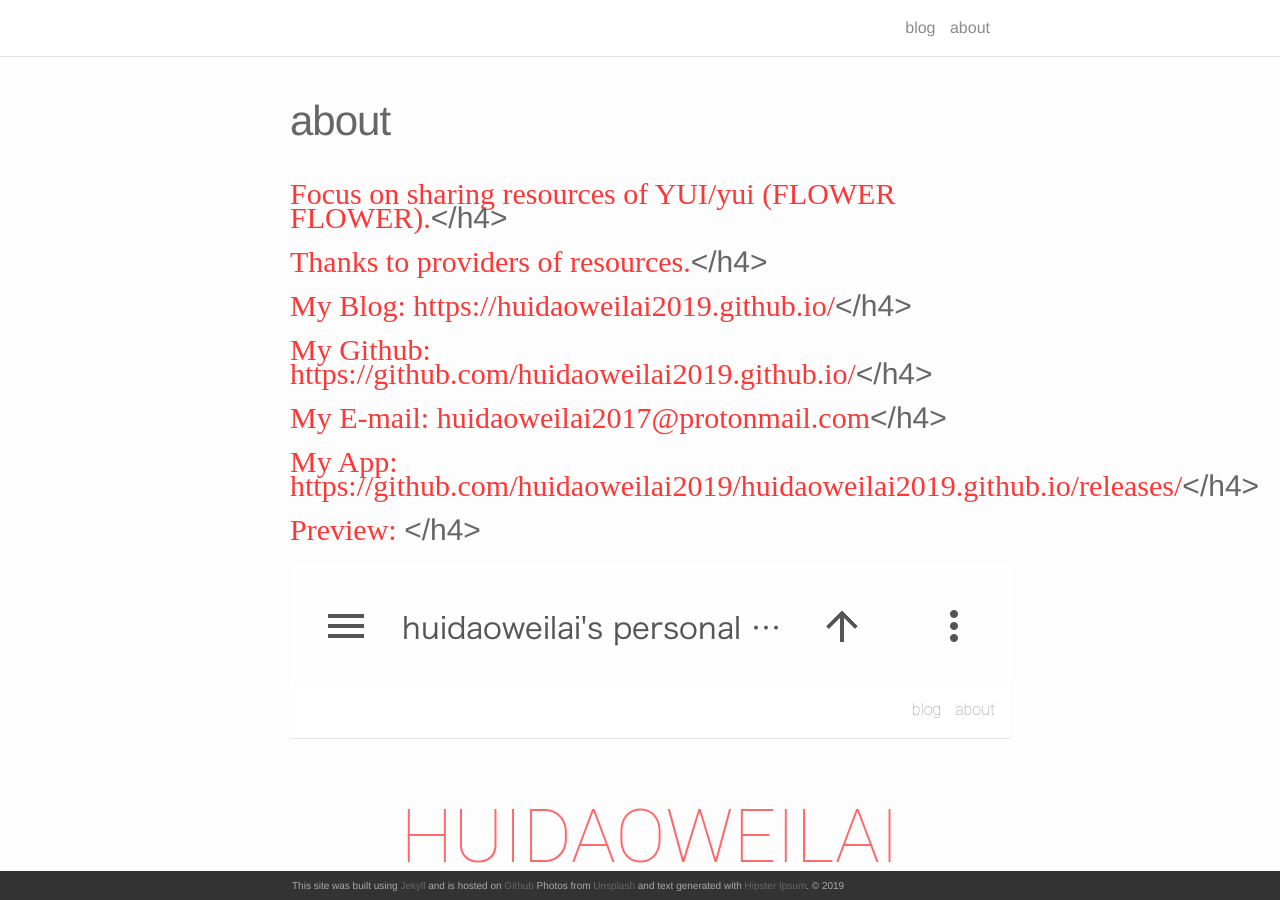
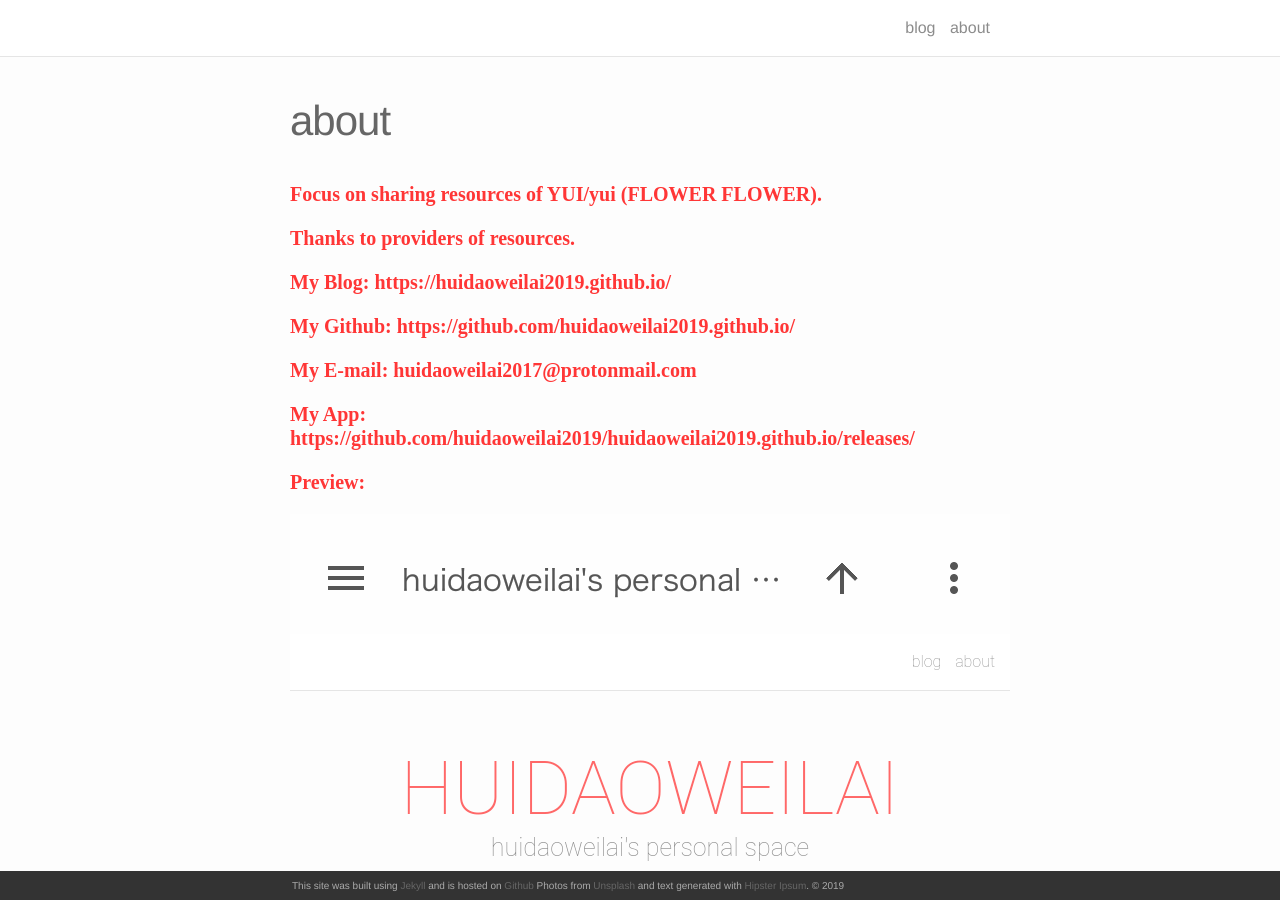
Before and after one commit to huidaoweilai2019/huidaoweilai2019.github.io, a Jekyll site: the page built from about.md, in a window 1280 px wide and 900 px high. Built offline with Jekyll 4.4.1, drawn with Linux system fonts in a browser that asks for light colours; nearby versions of some CDN libraries.

Commit message:
Update about.md

```diff
--- a/about.md
+++ b/about.md
@@ -4,31 +4,31 @@
 permalink: /about/
 ---
 
-<h3 id="focus-on-sharing-resources-of-yuiyui-flower-flower"><font face="Microsoft YaHei UI" color="#FF3636">Focus on sharing resources of YUI/yui (FLOWER FLOWER).</font></h4>
+<h4 id="focus-on-sharing-resources-of-yuiyui-flower-flower"><font face="Microsoft YaHei UI" color="#FF3636"><b>Focus on sharing resources of YUI/yui (FLOWER FLOWER).</b></font></h4>
 
 <ul></ul>
 
-<h3 id="thanks-to-providers-of-resource"><font face="Microsoft YaHei UI" color="#FF3636">Thanks to providers of resources.</font></h4>
+<h4 id="thanks-to-providers-of-resource"><font face="Microsoft YaHei UI" color="#FF3636"><b>Thanks to providers of resources.</b></font></h4>
 
 <ul></ul>
 
-<h3 id="my-blog-httpshuidaoweilai2019githubio"><font face="Microsoft YaHei UI" color="#FF3636">My Blog: https://huidaoweilai2019.github.io/</font></h4>
+<h4 id="my-blog-httpshuidaoweilai2019githubio"><font face="Microsoft YaHei UI" color="#FF3636"><b>My Blog: https://huidaoweilai2019.github.io/</b></font></h4>
 
 <ul></ul>
 
-<h3 id="my-github-httpsgithubcomhuidaoweilai2019githubio"><font face="Microsoft YaHei UI" color="#FF3636">My Github: https://github.com/huidaoweilai2019.github.io/</font></h4>
+<h4 id="my-github-httpsgithubcomhuidaoweilai2019githubio"><font face="Microsoft YaHei UI" color="#FF3636"><b>My Github: https://github.com/huidaoweilai2019.github.io/</b></font></h4>
 
 <ul></ul>
 
-<h3 id="my-e-mail-huidaoweilai2017protonmailcom"><font face="Microsoft YaHei UI" color="#FF3636">My E-mail: huidaoweilai2017@protonmail.com</font></h4>
+<h4 id="my-e-mail-huidaoweilai2017protonmailcom"><font face="Microsoft YaHei UI" color="#FF3636"><b>My E-mail: huidaoweilai2017@protonmail.com</b></font></h4>
 
 <ul></ul>
 
-<h3 id="my-app-httpsgithubcomhuidaoweilai2019huidaoweilai2019githubioreleases"><font face="Microsoft YaHei UI" color="#FF3636">My App: https://github.com/huidaoweilai2019/huidaoweilai2019.github.io/releases/</font></h4>
+<h4 id="my-app-httpsgithubcomhuidaoweilai2019huidaoweilai2019githubioreleases"><font face="Microsoft YaHei UI" color="#FF3636"><b>My App: https://github.com/huidaoweilai2019/huidaoweilai2019.github.io/releases/</b></font></h4>
 
 <ul></ul>
 
-<h3 id="preview-"><font face="Microsoft YaHei UI" color="#FF3636">Preview: </font></h4>
+<h4 id="preview-"><font face="Microsoft YaHei UI" color="#FF3636"><b>Preview: </b></font></h4>
 
 <ul></ul>
 
```
